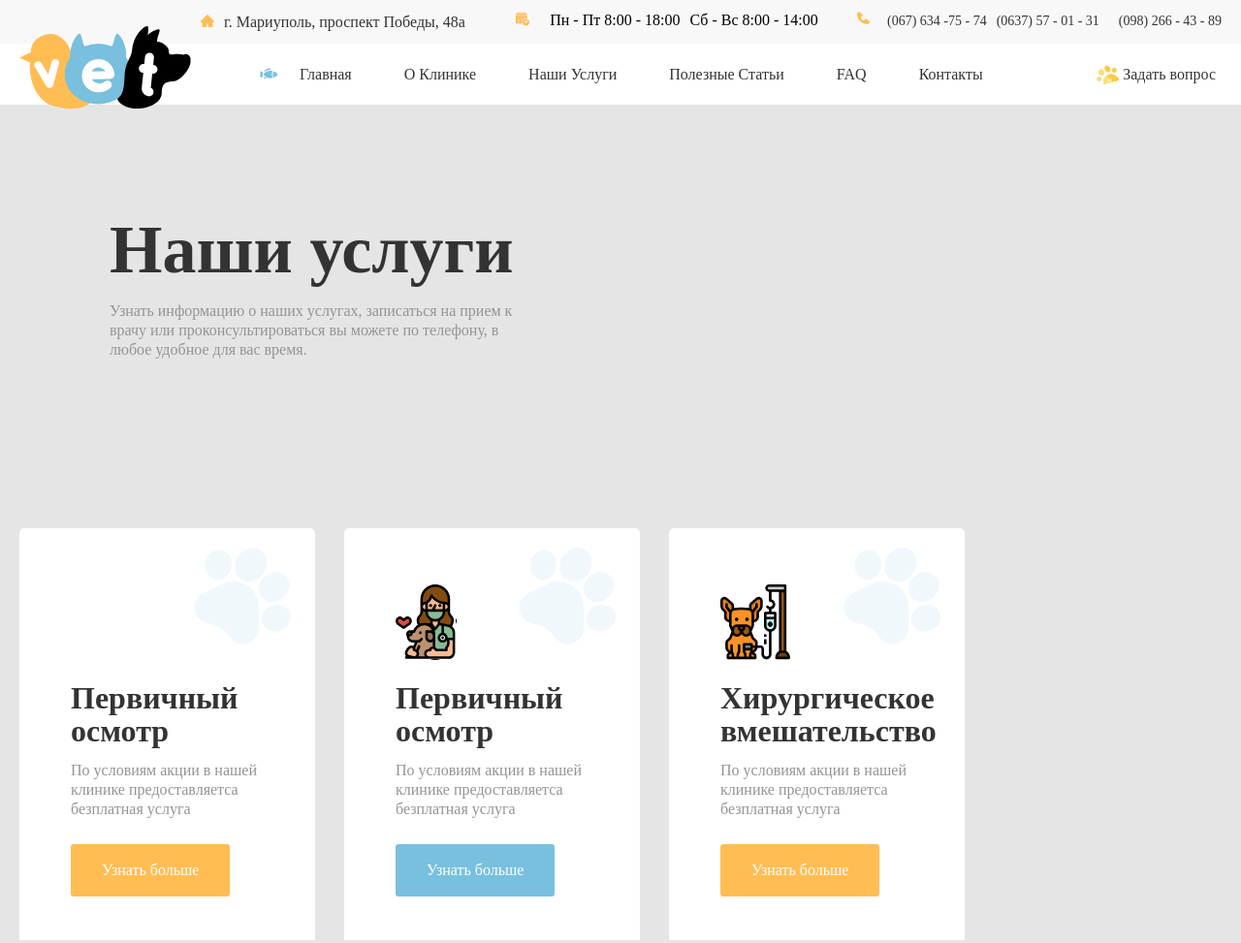
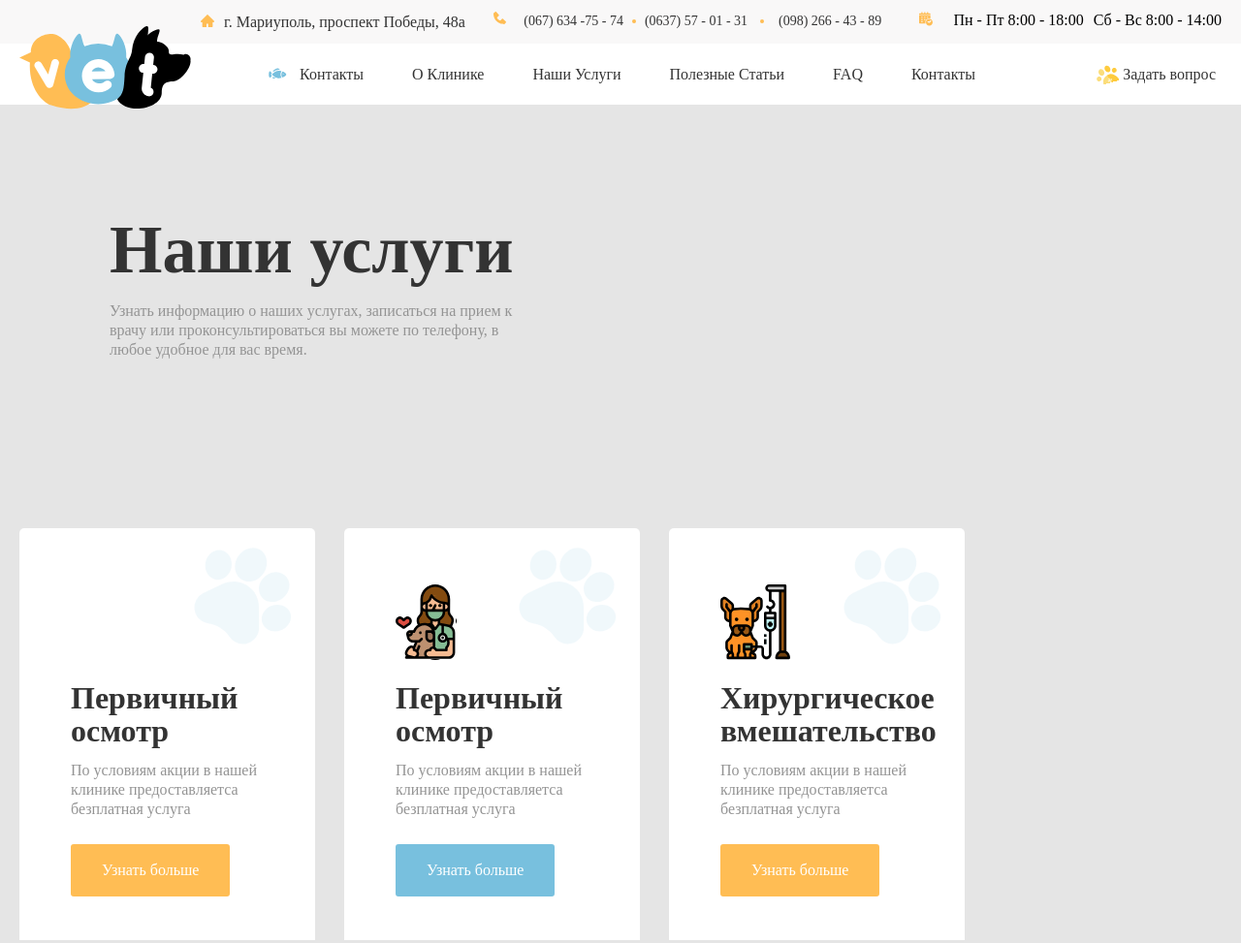
Before and after one commit to jasur727/vet-clinic-our, a plain HTML site: page index.html in a window 1280 px wide. Shown: the top 973 px of the page at 97% size. Drawn offline with Linux system fonts and the light colour scheme.

Commit message:
xatolar togirlandi

```diff
--- a/css/styles.css
+++ b/css/styles.css
@@ -50,6 +50,7 @@ body{
   margin: 0;
   padding: 0;
   background-color: #E5E5E5;
+  overflow-x: hidden;
 }
 
 .container{
@@ -165,6 +166,37 @@ body{
 .nomber-2{
   margin-left: 10px;
   margin-right: 10px;
+  position: relative;
+}
+
+.footer__item2{
+  margin-left: 22px;
+  margin-right: 22px;
+  position: relative;
+}
+
+.footer__item2::before{
+  content: '';
+  position: absolute;
+  width: 4px;
+  height: 4px;
+  background-color: #FFBD54;
+  background-repeat: no-repeat;
+  border-radius: 50%;
+  left: calc(50% - 66px);
+  top: 8px;
+}
+
+.footer__item2::after{
+  content: '';
+  position: absolute;
+  width: 4px;
+  height: 4px;
+  background-color: #FFBD54;
+  background-repeat: no-repeat;
+  border-radius: 50%;
+  left: calc(50% + 66px);
+  top: 8px;
 }
 
 .nomber-3{
@@ -180,7 +212,13 @@ body{
   font-size: 14px;
   line-height: 18px;
   color: #333333;
+  transition: color 0.5s ease;
 }
+
+.footer__link:hover{
+  color: #FFBD54;
+}
+
 .header__adress{
   font-family: "Futura PT", Arial, sans-serif;
   font-style: normal;
@@ -226,11 +264,27 @@ body{
 
 .header__link--icon {
   padding: 0;
+  display: flex;
   margin-left: 289px;
 }
 
 .header__link--links {
   list-style: none;
+}
+
+.contact{
+  position: relative;
+  z-index: 2;
+}
+
+.contact:hover::before{
+  content: '';
+  position: absolute;
+  width: 100%;
+  height: 4px;
+  background-color: rgba(208, 233, 140, 0.767);
+  top: calc(50% + 2px);
+  z-index: -1;
 }
 
 .links {
@@ -243,7 +297,6 @@ body{
   margin-right: 50px;
   color: #333333;
 }
-
 
 .links__right {
   list-style: none;
@@ -283,7 +336,7 @@ body{
   height: 15px;
   background-repeat: no-repeat;
   background-image: url("../img/active-fish.svg");
-  left: calc(50% - 70px);
+  left: calc(50% - 92px);
 }
 
 /* HERO */
--- a/index.html
+++ b/index.html
@@ -18,6 +18,20 @@
 
         <address class="footer__adress footer__adress--active">г. Мариуполь, проспект Победы, 48а</address>
 
+        <ul class="footer__icon footer__icon--row">
+          <li class="footer__item nomber-1">
+            <a class="footer__link" href="tel:(067) 634 -75 - 74">(067) 634 -75 - 74</a>
+          </li>
+
+          <li class="footer__item footer__item2 nomber-2">
+            <a class="footer__link" href="tel:(0637) 57 - 01 - 31">(0637) 57 - 01 - 31</a>
+          </li>
+
+          <li class="footer__item nomber-3">
+            <a class="footer__link" href="tel:(098) 266 - 43 - 89">(098) 266 - 43 - 89</a>
+          </li>
+        </ul>
+
         <div class="date-time__icon date-time__icon--row">
           <time class="date-time__date date1" datetime="18:00T8:00"><span class="date-time__span">Пн - Пт</span> 8:00 -
             18:00</time>
@@ -25,21 +39,6 @@
             14:00</time>
         </div>
 
-
-
-        <ul class="footer__icon footer__icon--row">
-          <li class="footer__item nomber-1">
-            <a class="footer__link" href="tel:(067) 634 -75 - 74">(067) 634 -75 - 74</a>
-          </li>
-
-          <li class="footer__item nomber-2">
-            <a class="footer__link" href="tel:(0637) 57 - 01 - 31">(0637) 57 - 01 - 31</a>
-          </li>
-
-          <li class="footer__item nomber-3">
-            <a class="footer__link" href="tel:(098) 266 - 43 - 89">(098) 266 - 43 - 89</a>
-          </li>
-        </ul>
       </div>
     </div>
   </section>
@@ -49,12 +48,28 @@
       <div class="header__link--item">
         <img class="site-header-logo" src="./img/site-header-logo.svg" alt="" width="177" height="86">
         <ul class="header__link--icon">
+
+          <li class="header__link--links links__active">
+            <a class="links contact" href="#">Контакты</a>
+          </li>
+
           <li class="header__link--links">
-            <a class="links bosh-qism links__active" href="#">Главная</a>
-            <a class="links" href="#">О Клинике</a>
-            <a class="links" href="#">Наши Услуги</a>
-            <a class="links" href="#">Полезные Статьи</a>
-            <a class="links" href="#">FAQ</a>
+            <a class="links contact" href="#">О Клинике</a>
+          </li>
+
+          <li class="header__link--links">
+            <a class="links contact" href="#">Наши Услуги</a>
+          </li>
+
+          <li class="header__link--links">
+            <a class="links contact" href="#">Полезные Статьи</a>
+          </li>
+
+          <li class="header__link--links">
+            <a class="links contact" href="#">FAQ</a>
+          </li>
+
+          <li class="header__link--links">
             <a class="links contact" href="#">Контакты</a>
           </li>
         </ul>
@@ -166,29 +181,29 @@
           <div class="footer__contant">
             <ul class="icon__footer">
               <li class="item__footer">
-                <a class="link__footer" href="#">Главная</a>
+                <a class="link__footer contact" href="#">Главная</a>
               </li>
 
               <li class="item__footer">
-                <a class="link__footer" href="#">О Клинике</a>
+                <a class="link__footer contact" href="#">О Клинике</a>
               </li>
 
               <li class="item__footer">
-                <a class="link__footer" href="#">Наши Услуги</a>
+                <a class="link__footer contact" href="#">Наши Услуги</a>
               </li>
             </ul>
 
             <ul class="icon__footer2">
               <li class="item__footer">
-                <a class="link__footer" href="#">Полезные Статьи</a>
+                <a class="link__footer contact" href="#">Полезные Статьи</a>
               </li>
 
               <li class="item__footer">
-                <a class="link__footer" href="#">FAQ</a>
+                <a class="link__footer contact" href="#">FAQ</a>
               </li>
 
               <li class="item__footer">
-                <a class="link__footer" href="#">Контакты</a>
+                <a class="link__footer contact" href="#">Контакты</a>
               </li>
             </ul>
           </div>
```
